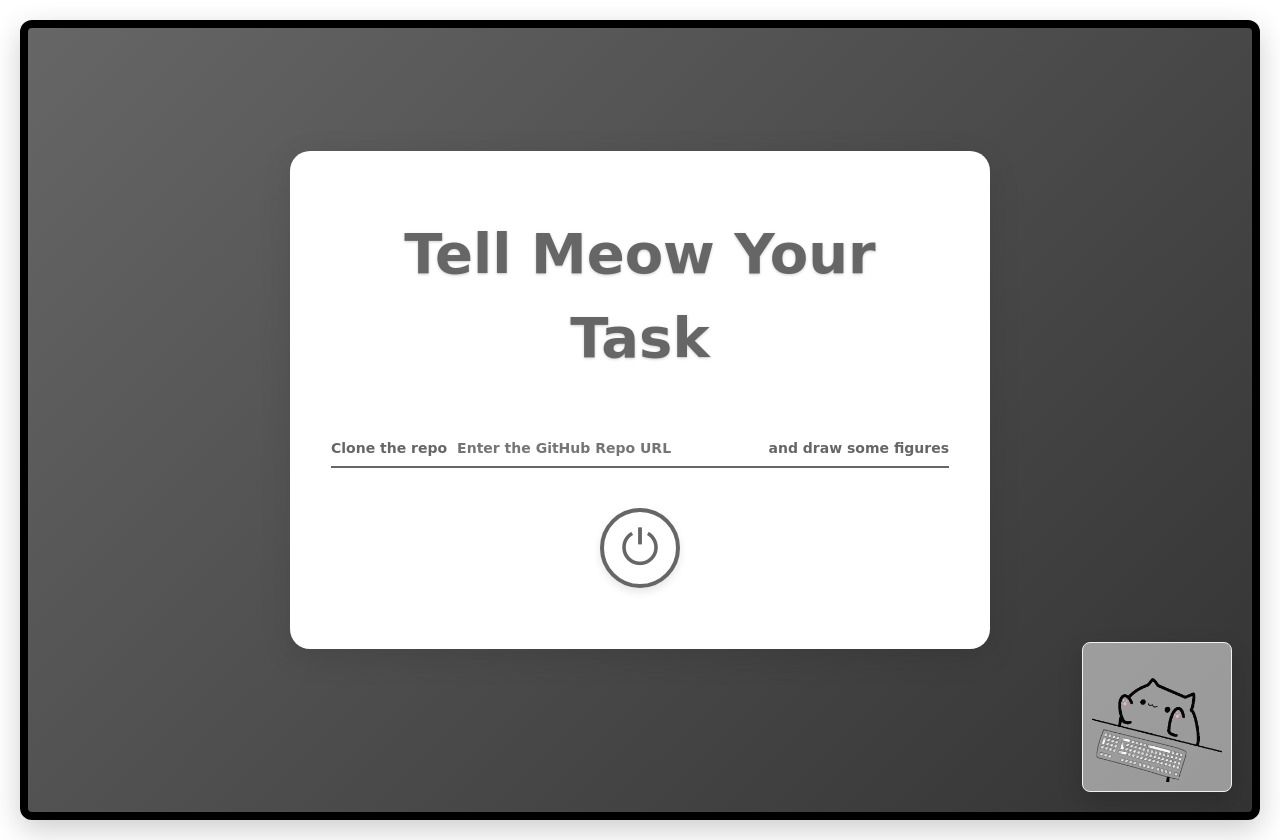
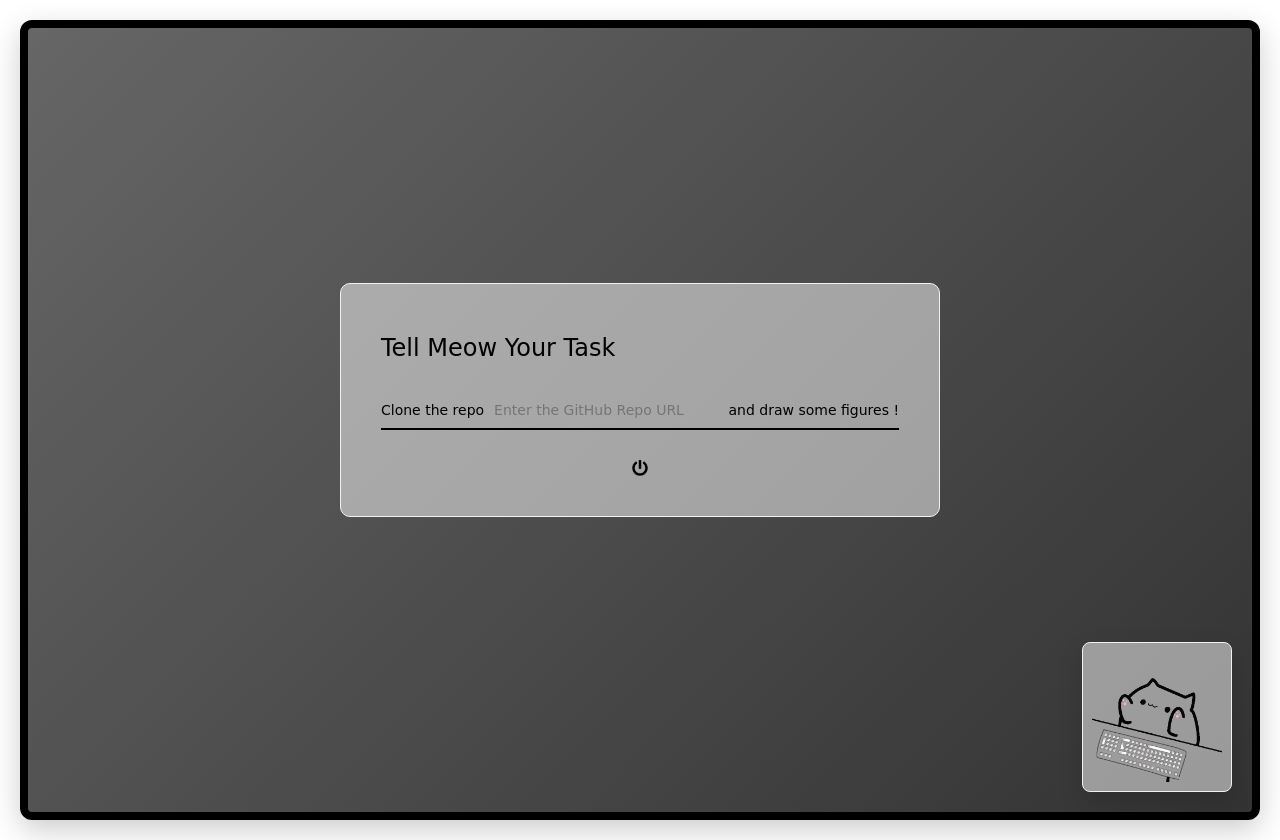
Before and after one commit to suikaixin/meow, a Next.js app: page / in a window 1280 px wide. Built offline with nearby package versions, Linux system fonts and the light colour scheme.

Commit message:
refactor: Update PowerOn component styling and add power icon

```diff
--- a/src/components/PowerOn.tsx
+++ b/src/components/PowerOn.tsx
@@ -1,4 +1,5 @@
 import React, { useState } from 'react';
+import { FaPowerOff } from 'react-icons/fa';
 import styled from 'styled-components';
 
 interface PowerOnProps {
@@ -10,43 +11,36 @@ const PowerOnContainer = styled.div`
   top: 50%;
   left: 50%;
   transform: translate(-50%, -50%);
-  background: transparent;
+  background: rgba(255, 255, 255, 0.5);
+  border: 1px solid #f1f1f1;
+  padding: 40px;
+  border-radius: 10px;
   display: flex;
   flex-direction: column;
   justify-content: center;
   align-items: center;
   z-index: 100;
   text-align: left;
-  width: 700px;
+  width: 600px;
 `;
 
-const GlassPanel = styled.div`
-  padding: 40px;
-  background: white;
-  border-radius: 20px;
-  border: 1px solid rgba(255, 255, 255, 0.3);
-  box-shadow: 0 8px 32px rgba(0, 0, 0, 0.1);
-  text-align: center;
+const Title = styled.p`
+  font-family: 'Comic Sans MS', cursive, sans-serif;
+  font-size: 24px;
   width: 100%;
+  text-align: left;
+  color: #000;
+  margin-top: 10px;
+  margin-bottom: 40px;
 `;
 
 const TaskText = styled.p`
-  font-family: 'Comic Sans MS', cursive, sans-serif;
-  font-size: 56px;
-  font-weight: 600;
-  color: #666;
-  margin-top: 20px;
-  margin-bottom: 60px;
-  text-shadow: 0 1px 3px rgba(0, 0, 0, 0.2);
-  line-height: 1.5;
-`;
-
-const TaskTextSub = styled.p`
   font-size: 14px;
-  color: #666;
+  color: #000;
   margin: 0;
   white-space: nowrap;
-  font-weight: 600;
+  border: none;
+
 `;
 
 const InputContainer = styled.div`
@@ -54,13 +48,12 @@ const InputContainer = styled.div`
   align-items: center;
   width: 100%;
   padding-bottom: 10px;
-  margin-bottom: 20px;
-  border-bottom: 2px solid #666;
-  box-shadow: 0 0 0 2px rgba(255, 255, 255, 0.2);
+  margin-bottom: 30px;
+  border: none;
+  border-bottom: 2px solid #000;
 `;
 
 const RepoInput = styled.input`
-  border-radius: 0px;
   font-size: 14px;
   border: none;
   color: #000;
@@ -69,49 +62,22 @@ const RepoInput = styled.input`
   padding-right: 10px;
   flex: 1;
   min-width: 0;
-  font-weight: 600;
+  background: transparent;
 
   &:focus {
     border: none;
   }
 `;
 
-const PowerButton = styled.button`
-  width: 80px;
-  height: 80px;
-  border-radius: 50%;
-  border: 4px solid #666;
-  background: white;
-  color: #666;
-  font-size: 48px;
-  font-weight: 400;
+const PowerOnButton = styled.div`
   cursor: pointer;
-  transition: all 0.3s ease;
-  box-shadow: 0 4px 8px rgba(0, 0, 0, 0.1);
+  padding: 0px;
   display: flex;
   align-items: center;
-  justify-content: center;
-  position: relative;
-  margin: 40px auto 20px auto;
-
-  &::after {
-    content: "⏻";
-    position: absolute;
-    top: 50%;
-    left: 50%;
-    transform: translate(-50%, -50%);
-  }
+  color: #000;
 
   &:hover {
-    color: #333;
-    border: 6px solid #333;
-    font-weight: 600;
-    box-shadow: 0 6px 12px rgba(99, 102, 241, 0.3);
-  }
-
-  &:active {
-    transform: scale(0.95);
-    box-shadow: 0 2px 4px rgba(0, 0, 0, 0.1);
+    color: green;
   }
 `;
 
@@ -120,22 +86,22 @@ const PowerOn: React.FC<PowerOnProps> = ({ onPowerOn }) => {
 
   return (
     <PowerOnContainer>
-      <GlassPanel>
-        <TaskText>
+        <Title>
           Tell Meow Your Task
-        </TaskText>
+        </Title>
         <InputContainer>
-          <TaskTextSub>Clone the repo</TaskTextSub>
+          <TaskText>Clone the repo</TaskText>
           <RepoInput
             type="text"
             value={repoUrl}
             onChange={(e) => setRepoUrl(e.target.value)}
             placeholder="Enter the GitHub Repo URL"
           />
-          <TaskTextSub>and draw some figures</TaskTextSub>
+          <TaskText>and draw some figures !</TaskText>
         </InputContainer>
-        <PowerButton onClick={() => onPowerOn(repoUrl)} aria-label="Power On" />
-      </GlassPanel>
+        <PowerOnButton>
+          <FaPowerOff onClick={()=> {onPowerOn(repoUrl)}} />
+        </PowerOnButton>
     </PowerOnContainer>
   );
 };
```
